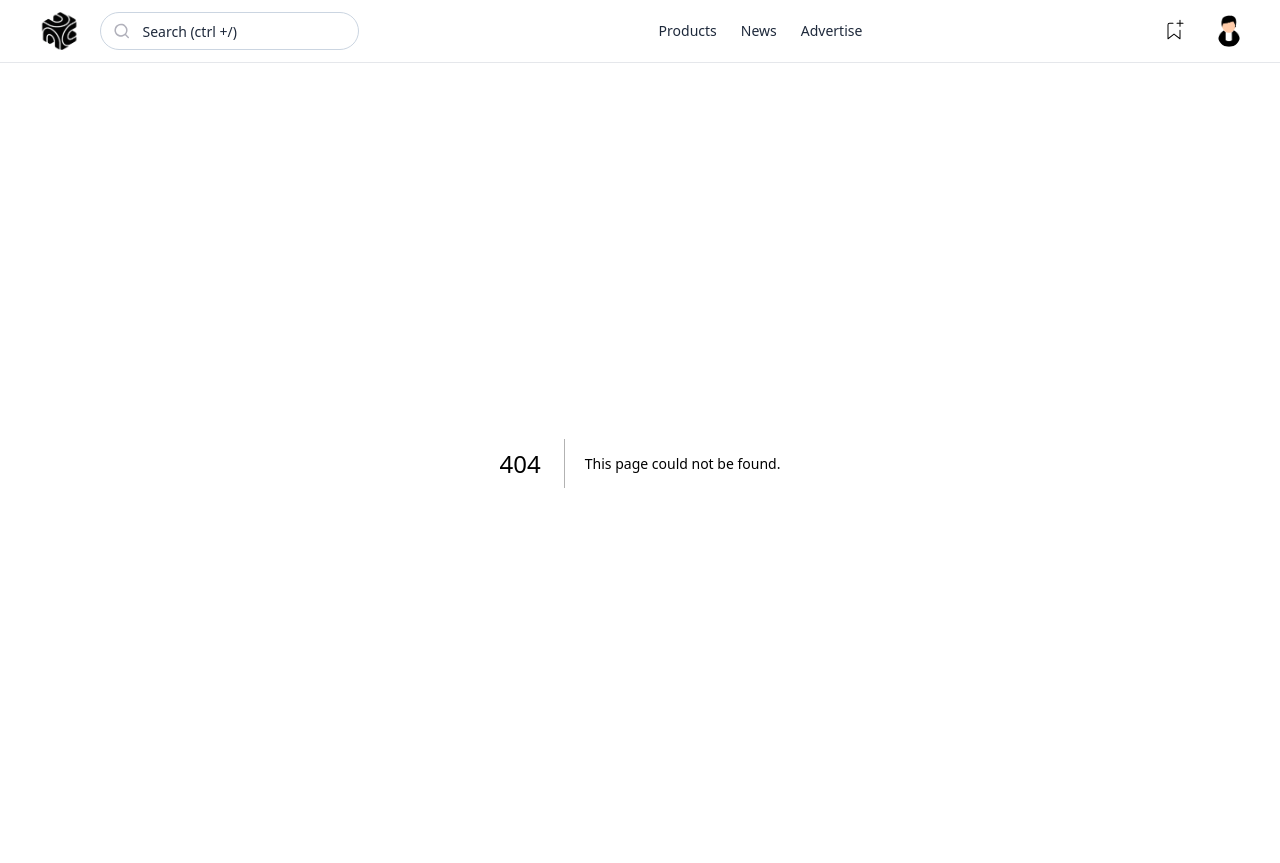
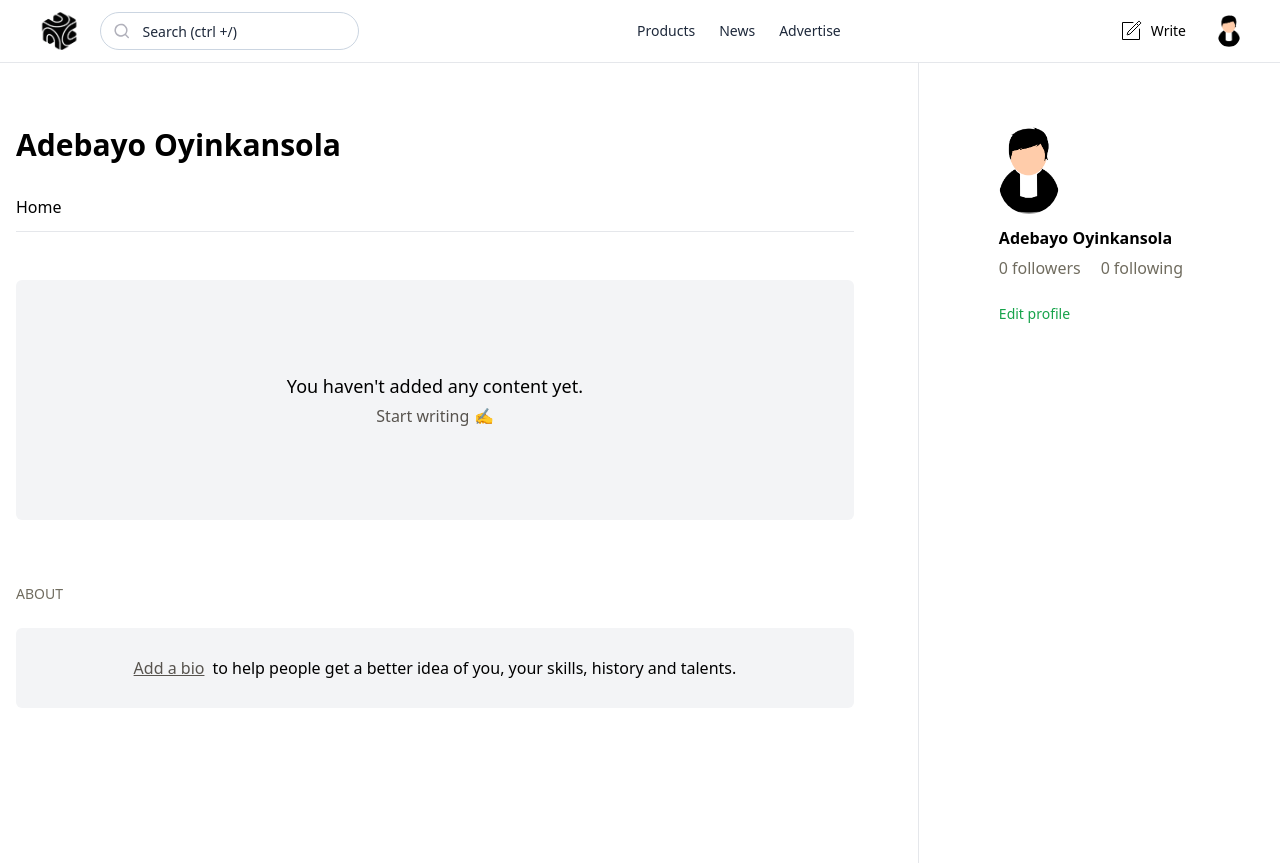
Before and after one commit to alamadrid01/Aloy, a Next.js app: page /profile in a window 1280 px wide. Before the commit this address had no page. Built offline with nearby package versions, Linux system fonts and the light colour scheme; a web font is replaced by a local one.

Commit message:
feat(profile):Created the profile page

```diff
--- a/src/app/globals.css
+++ b/src/app/globals.css
@@ -26,4 +26,9 @@ body {
   .text-balance {
     text-wrap: balance;
   }
+
 }
+
+.essential {
+  padding-left: clamp(24px, 24px + 100vw - 1080px, 40px);
+}
--- /dev/null
+++ b/src/app/profile/page.tsx
@@ -0,0 +1,44 @@
+"use client"
+import Image from 'next/image'
+import React from 'react'
+
+
+const Profile = () => {
+
+  return (
+    <div className='flex gap-20 container max-w-7xl min-h-screen'>
+        <section className="flex w-full flex-col py-16 border-r pr-16">
+          <h2 className="font-bold text-3xl">Adebayo Oyinkansola</h2>
+
+          <ul className="flex mt-8 items-center gap-6 border-b pb-3 ">
+            <li className="text-black font-medium">Home</li>
+            {/* <li className="text-primary hover:font-medium hover:underline cursor-pointer">About</li> */}
+          </ul>
+
+          <div className="min-h-[15rem] font-medium rounded-md flex mt-12 text-lg items-center flex-col justify-center bg-gray-100">
+            {"You haven't added any content yet."} <span className='block font-normal text-stone-600 hover:underline cursor-pointer mt-1 text-base'> Start writing ✍️</span>
+          </div>
+
+          <h2 className="text-sm text-primary uppercase font-medium mt-16">About</h2>
+          <div className="min-h-[5rem] font-normal rounded-md flex mt-6 text-base items-center flex-row-reverse justify-center bg-gray-100">
+            {" to help people get a better idea of you, your skills, history and talents."} <span className='block mr-2 text-stone-600 underline cursor-pointer font-medium text-base'> Add a bio </span>
+          </div>
+
+
+
+        </section>
+        <section className="w-[30%] py-16" >
+            <Image src="/images/human.png" width={60} height={60} alt="human" className="rounded-full" />
+          <h2 className="font-semibold mt-3 text-base">Adebayo Oyinkansola</h2>
+          <div className="flex gap-5 mt-1.5 text-primary items-center">
+              <div className="flex cursor-pointer hover:underline gap-1"> 0 <span>followers</span></div>
+              <div className="flex cursor-pointer hover:underline gap-1"> 0 <span>following</span></div>
+          </div>
+
+          <h3 className="text-sm mt-6 cursor-pointer hover:underline text-green-600">Edit profile</h3>
+           </section>
+    </div>
+  )
+}
+
+export default Profile
--- a/src/components/ProductNavbar/page.tsx
+++ b/src/components/ProductNavbar/page.tsx
@@ -1,11 +1,24 @@
 "use client";
 import Image from 'next/image'
 import Link from 'next/link'
+import { usePathname } from 'next/navigation';
 import React from 'react'
 
 const ProductNavbar = ({text = 'stories'}: {text:string}) => {
   const [showList, setShowList] = React.useState(false);
   const [showNotification, setShowNotification] = React.useState(false);
+  const [isProfile, setIsProfile] = React.useState(true);
+
+  const pathname = usePathname();
+
+  React.useEffect (() => {
+    if(pathname === "/profile"){
+      setIsProfile(true)
+    }else{
+      setIsProfile(false);
+    }
+
+  }, [pathname])
 
   return (
     <div  className={`md:px-10 px-7 py-3 border-b w-full bg-white z-10 flex justify-between items-center`}>
@@ -25,7 +38,12 @@ const ProductNavbar = ({text = 'stories'}: {text:string}) => {
        </ul>
 
        <div className="flex items-center gap-5 md:gap-8">
-       <svg width="24" height="24" onClick={() => setShowNotification(!showNotification)}  className='cursor-pointer' viewBox="0 0 24 24" fill="none"><path d="M17.5 1.25a.5.5 0 0 1 1 0v2.5H21a.5.5 0 0 1 0 1h-2.5v2.5a.5.5 0 0 1-1 0v-2.5H15a.5.5 0 0 1 0-1h2.5v-2.5zm-11 4.5a1 1 0 0 1 1-1H11a.5.5 0 0 0 0-1H7.5a2 2 0 0 0-2 2v14a.5.5 0 0 0 .8.4l5.7-4.4 5.7 4.4a.5.5 0 0 0 .8-.4v-8.5a.5.5 0 0 0-1 0v7.48l-5.2-4a.5.5 0 0 0-.6 0l-5.2 4V5.75z" fill="#000"></path></svg>
+        {
+          isProfile ? <div className="flex gap-2 cursor-pointer hover:underline text-sm items-center">
+            <svg width="24" height="24" viewBox="0 0 24 24" fill="none" aria-label="Write"><path d="M14 4a.5.5 0 0 0 0-1v1zm7 6a.5.5 0 0 0-1 0h1zm-7-7H4v1h10V3zM3 4v16h1V4H3zm1 17h16v-1H4v1zm17-1V10h-1v10h1zm-1 1a1 1 0 0 0 1-1h-1v1zM3 20a1 1 0 0 0 1 1v-1H3zM4 3a1 1 0 0 0-1 1h1V3z" fill="currentColor"></path><path d="M17.5 4.5l-8.46 8.46a.25.25 0 0 0-.06.1l-.82 2.47c-.07.2.12.38.31.31l2.47-.82a.25.25 0 0 0 .1-.06L19.5 6.5m-2-2l2.32-2.32c.1-.1.26-.1.36 0l1.64 1.64c.1.1.1.26 0 .36L19.5 6.5m-2-2l2 2" stroke="currentColor"></path></svg>
+            Write
+          </div> :        <svg width="24" height="24" onClick={() => setShowNotification(!showNotification)}  className='cursor-pointer' viewBox="0 0 24 24" fill="none"><path d="M17.5 1.25a.5.5 0 0 1 1 0v2.5H21a.5.5 0 0 1 0 1h-2.5v2.5a.5.5 0 0 1-1 0v-2.5H15a.5.5 0 0 1 0-1h2.5v-2.5zm-11 4.5a1 1 0 0 1 1-1H11a.5.5 0 0 0 0-1H7.5a2 2 0 0 0-2 2v14a.5.5 0 0 0 .8.4l5.7-4.4 5.7 4.4a.5.5 0 0 0 .8-.4v-8.5a.5.5 0 0 0-1 0v7.48l-5.2-4a.5.5 0 0 0-.6 0l-5.2 4V5.75z" fill="#000"></path></svg>
+        }
         <Image src='/images/human.png' onClick={() => setShowList(!showList)} className='rounded-full cursor-pointer' width={22} height={22} alt='my image' />
 
         {
```
